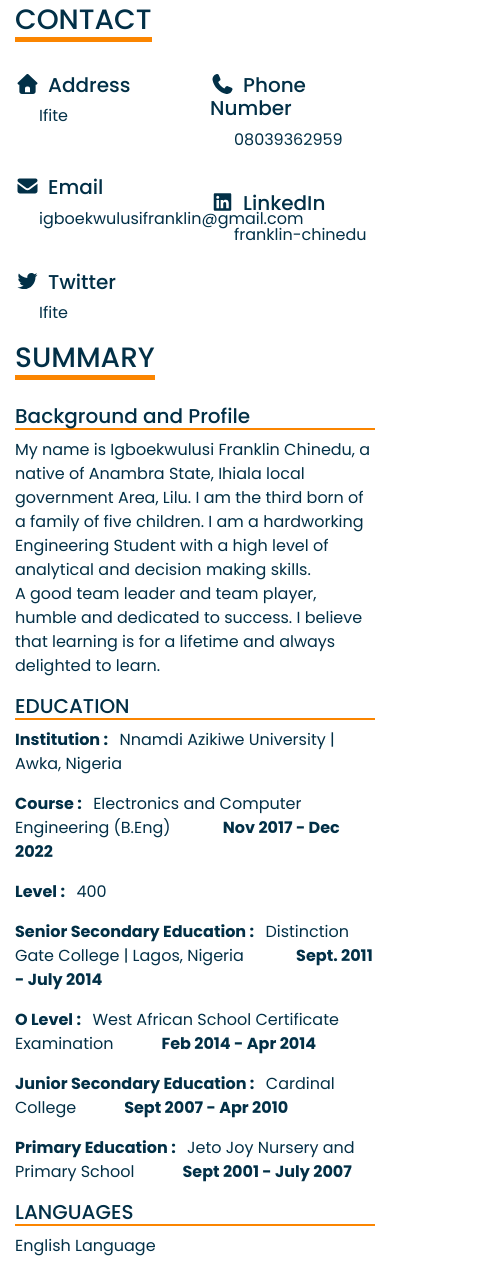
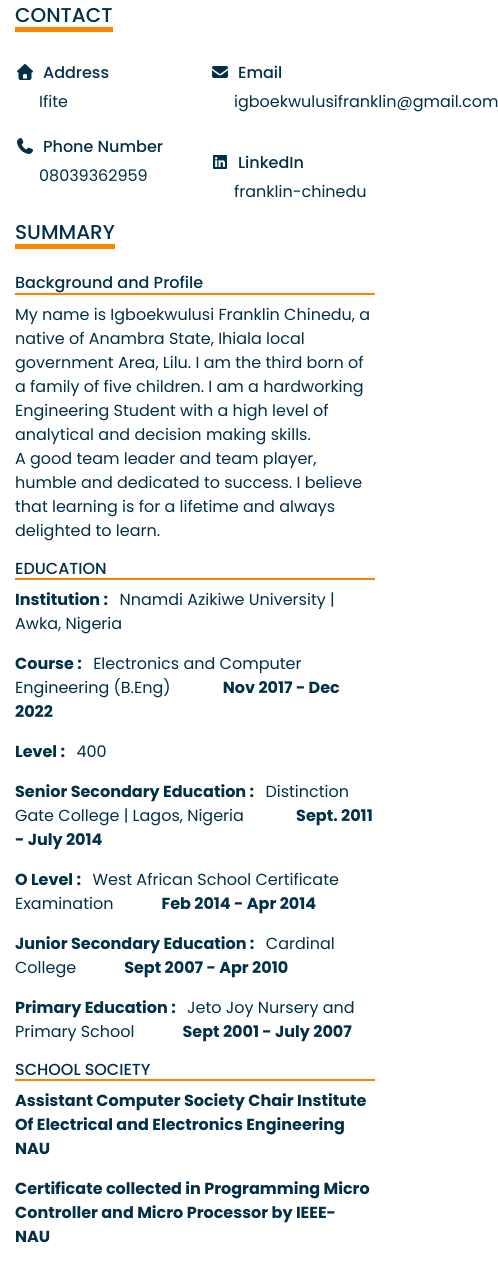
Before and after one commit to Franklin-raph/myOnlineCv, a plain HTML site: page index.html in a window 390 px wide. Shown: the part 179-1440 px from the top of the page, 498 px wide, since content can reach past the window. Drawn offline with Linux system fonts and the light colour scheme.

Commit message:
Worked in the media queries

```diff
--- a/css/style.css
+++ b/css/style.css
@@ -42,6 +42,24 @@ h3{
     text-align: center;
 }
 
+h1,h2,h3,h4,h5,h6,p{
+            color: #023047;
+        }
+        #sub_head{
+            border-bottom: 2px solid #fb8500;
+        }
+
+        a{
+            color: #023047;
+        }
+
+        span{
+            font-weight: bold;
+        }
+        a:hover{
+            text-decoration: none;
+        }
+
 @media (max-width: 992px){
     .img_name h1{
         font-size: 30px;
@@ -50,6 +68,12 @@ h3{
 
 
 @media (max-width: 576px){
+    h3{
+        font-size: 20px;
+    }
+    h5{
+        font-size: 16px;
+    }
     .img_name h1{
         font-size: 20px;
     }
--- a/index.html
+++ b/index.html
@@ -29,23 +29,21 @@
                         <p class="ml-4">Ifite</p>
                     </div>
                     <div class="col-6">
-                        <h5><i class="fas fa-phone mr-2 mt-2"></i>Phone Number</h5>
-                        <p class="ml-4">08039362959</p>
+                        <h5><i class="fa fa-envelope mr-2 mt-2"></i>Email</h5>
+                        <a class="ml-4" href="https://igboekwulusifranklin@gmail.com">igboekwulusifranklin@gmail.com</a>
                     </div>
                 </div>
 
                 <div class="row">
                     <div class="col-6">
-                        <h5><i class="fa fa-envelope mr-2 mt-2"></i>Email</h5>
-                        <a class="ml-4" href="https://igboekwulusifranklin@gmail.com">igboekwulusifranklin@gmail.com</a>
+                        <h5><i class="fas fa-phone mr-2 mt-2"></i>Phone Number</h5>
+                        <p class="ml-4">08039362959</p>
                     </div>
                     <div class="col-6">
                         <h5><i class="fab fa-linkedin mr-2 mt-4"></i>LinkedIn</h5>
                         <p class="ml-4"><a href="https://linkedin.com/in/franklin-chinedu">franklin-chinedu</a></p>
                     </div>
                 </div>
-                <h5><i class="fab fa-twitter mr-2 mt-2"></i>Twitter</h5>
-                <p class="ml-4">Ifite</p>
             </div>
         </div>
 
@@ -67,6 +65,10 @@
                     <p><span class="mr-2">Junior Secondary Education : </span>Cardinal College<span class="ml-5">Sept 2007 - Apr 2010</span></p>
                     <p><span class="mr-2">Primary Education : </span>Jeto Joy Nursery and Primary School<span class="ml-5">Sept 2001 - July 2007</span></p>
 
+                    <h5 id="sub_head">SCHOOL SOCIETY</h5>
+                    <p><span class="mr-2">Assistant Computer Society Chair Institute Of Electrical and Electronics Engineering NAU</p>
+                    <p><span class="mr-2">Certificate collected in Programming Micro Controller and Micro Processor by IEEE-NAU</p>
+
                     <h5 id="sub_head">LANGUAGES</h5>
                     <p>English Language</p>
                     <p>Igbo -- Native Speaker</p>
@@ -76,7 +78,7 @@
                     <p><span class="mr-2">Web Development : </span>HTML, CSS (Bootstrap), Javascript (REACT)</p>
                     <p><span class="mr-2">Programming Languages : </span>Java, Python, Arduino</p>
                     <p><span class="mr-2">Graphics Design : </span>Adobe Illustrator and Adobe Photoshop</p>
-                    <p><span class="mr-2">Microsoft Office</span>Microsoft Word, Microsoft Excel and Microsoft Power Point</p>
+                    <p><span class="mr-2">Microsoft Office : </span>Microsoft Word, Microsoft Excel and Microsoft Power Point</p>
 
                     <h5 id="sub_head">COURSES AND WORKSHOPS</h5>
                     <p><span class="mr-2">Udemy : </span>Java Programming Master class</p>
@@ -89,31 +91,11 @@
                     <h6>Two years experience as a developer</h6>
                 </div>
             </div>
-
-
-
-
         </div>
 
 
     <style>
-        h1,h2,h3,h4,h5,h6,p{
-            color: #023047;
-        }
-        #sub_head{
-            border-bottom: 2px solid #fb8500;
-        }
 
-        a{
-            color: #023047;
-        }
-
-        span{
-            font-weight: bold;
-        }
-        a:hover{
-            text-decoration: none;
-        }
     </style>
     <script src="/js/all.min.js"></script>
 </body>
```
